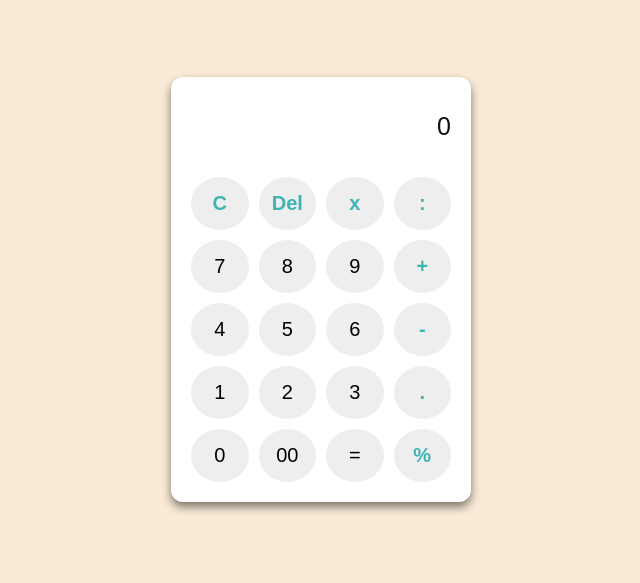
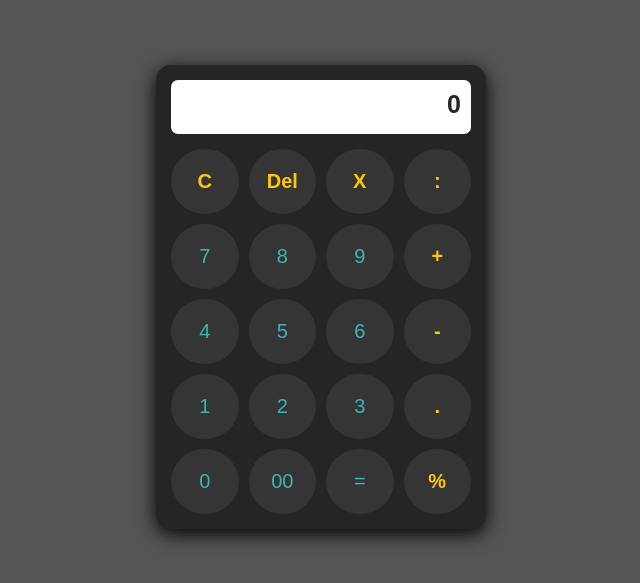
Before and after one commit to Mykerux/Main-Kalkulator-Belajar-Done, a plain HTML site: page index.html in a window 1280 px wide. Shown: the part 111-694 px from the top of the page, without its empty margins (319-959 px from the left). Drawn offline with Linux system fonts and the light colour scheme.

Commit message:
Kalkulator Fix

```diff
--- a/index.html
+++ b/index.html
@@ -3,7 +3,7 @@
 <head>
    <meta charset="UTF-8">
    <meta name="viewport" content="width=device-width, initial-scale=1.0">
-   <title>Bismillah</title>
+   <title>Aplikasi Beljar Kalkulator</title>
    <link rel="stylesheet" href="style.css">
 
    <script src="main.js"></script>
@@ -11,33 +11,33 @@
 <body>
    <div class="container">
       <form action="" name="forms">
-         <input type="textarea" class="textarea" name="textarea" value="0">
+         <input type="textarea" name="textarea" class="textarea" value="0" readonly>
       </form>
       <div class="tombol">
-         <input type="button" class="operator" value="C" onclick="hapusAll()">
-         <input type="button" class="operator" value="Del" onclick="hapus()">
-         <input type="button" class="operator" value="x" onclick="tampil('*')">
-         <input type="button" class="operator" value=":" onclick="tampil('/')">
+         <input type="button" value="C" class="operator" onclick="hapusAll()">
+         <input type="button" value="Del" class="operator" onclick="hapus()">
+         <input type="button" value="X" class="operator" onclick="tampil('*')">
+         <input type="button" value=":" class="operator" onclick="tampil('/')">
 
-         <input type="button" class="button" value="7" onclick="tampil('7')">
-         <input type="button" class="button" value="8" onclick="tampil('8')">
-         <input type="button" class="button" value="9" onclick="tampil('9')">
-         <input type="button" class="operator" value="+" onclick="tampil('+')">
+         <input type="button" value="7" class="buttons" onclick="tampil('7')">
+         <input type="button" value="8" class="buttons" onclick="tampil('8')">
+         <input type="button" value="9" class="buttons" onclick="tampil('9')">
+         <input type="button" value="+" class="operator" onclick="tampil('+')">
 
-         <input type="button" class="button" value="4" onclick="tampil('4')">
-         <input type="button" class="button" value="5" onclick="tampil('5')">
-         <input type="button" class="button" value="6" onclick="tampil('6')">
-         <input type="button" class="operator" value="-" onclick="tampil('-')">
+         <input type="button" value="4" class="buttons" onclick="tampil('4')">
+         <input type="button" value="5" class="buttons" onclick="tampil('5')">
+         <input type="button" value="6" class="buttons" onclick="tampil('6')">
+         <input type="button" value="-" class="operator" onclick="tampil('-')">
 
-         <input type="button" class="button" value="1" onclick="tampil('1')">
-         <input type="button" class="button" value="2" onclick="tampil('2')">
-         <input type="button" class="button" value="3" onclick="tampil('3')">
-         <input type="button" class="operator" value="." onclick="tampil('.')">
+         <input type="button" value="1" class="buttons" onclick="tampil('1')">
+         <input type="button" value="2" class="buttons" onclick="tampil('2')">
+         <input type="button" value="3" class="buttons" onclick="tampil('3')">
+         <input type="button" value="." class="operator" onclick="tampil('.')">
 
-         <input type="button" class="button" value="0" onclick="tampil('0')">
-         <input type="button" class="button" value="00" onclick="tampil('00')">
-         <input type="button" class="button" value="=" onclick="hasil('=')">
-         <input type="button" class="operator" value="%" onclick="tampil('%')">
+         <input type="button" value="0" class="buttons" onclick="tampil('0')">
+         <input type="button" value="00" class="buttons" onclick="tampil('00')">
+         <input type="button" value="=" class="buttons" onclick="hasil('=')">
+         <input type="button" value="%" class="operator" onclick="tampil('%')">
       </div>
    </div>
 </body>
--- a/main.js
+++ b/main.js
@@ -3,6 +3,10 @@ function tampil(num) {
    let jumlah = textarea.value;
 
    let operators = ['+', '-', '*', '%', '.', '/', '00'];
+
+   if (jumlah === '0' && num === '-') {
+         textarea.value = num;
+      }
 
    if (jumlah === '0' && operators.includes(num)) {
       if (jumlah === '0' && num === '.') {
@@ -42,8 +46,7 @@ function hasil() {
 
    if (hasil.includes('%')) {
       let lastChar = hasil.substring(0, hasil.length -1);
-
-        document.forms.textarea.value = eval(lastChar / 100);
+      document.forms.textarea.value = (lastChar / 100);
    }
 
    document.forms.textarea.value = eval(hasil);
--- a/style.css
+++ b/style.css
@@ -1,52 +1,48 @@
-* {
-    padding: 0;
-    margin: 0;
-    box-sizing: border-box;
-    font-family: "Poppins", sans-serif;
-}
-
 body {
-    height: 100vh;
    display: flex;
    align-items: center;
    justify-content: center;
-    background-color: antiquewhite;
+   height: 100vh;
+   font-family: sans-serif;
+   background-color: #555;
+}
+
+.textarea {
+   border: none;
+   border-radius: 7px;
+   margin-bottom: 15px;
+   background-color: #ffffff;
+   padding: 10px 10px 15px 10px;
+   font-weight: bold;
+   font-size: 25px;
+   box-sizing: border-box;
+   text-align: right;
+   color: #252525;
+   width: 100%;
 }
 
 .container {
    position: relative;
+   background-color: #252525;
+   padding: 15px;
+   border-radius: 15px;
+   box-shadow: 0 5px 20px #000000;
    max-width: 300px;
-    width: 100%;
-    border-radius: 12px;
-    padding: 10px 20px 20px;
-    background-color: #fff;
-    box-shadow: 0 5px 10px rgb(0, 0, 0, 0.5);
-}
-
-.textarea {
-    height: 80px;
-    width: 100%;
-    outline: none;
-    margin-bottom: 10px;
-    font-size: 25px;
-    color: #000e;
-    border: none;
-    text-align: right;
 }
 
 .tombol {
    display: grid;
-    grid-gap: 10px;
-    grid-template-columns: repeat(4, 1fr);
+   grid-template-columns: repeat(4,1fr);
+   gap: 10px;
 }
 
+
 .tombol input {
-    padding: 15px 10px;
-    border: 12px;
-    cursor: pointer;
+   border: none;
+   border-radius: 50%;
+   height: 65px;
    font-size: 20px;
-    background-color: #eee;
-    border-radius: 50%;
+   background-color: #5555;
 }
 
 .tombol input:active {
@@ -54,6 +50,10 @@ body {
 }
 
 .operator {
-    color: rgb(61, 181, 181);
+   color: #ffc800;
    font-weight: bold;
 }
+
+.buttons {
+   color: rgb(61, 181, 181);
+}
```
Lines whose indentation alone changed are shown as unchanged.
